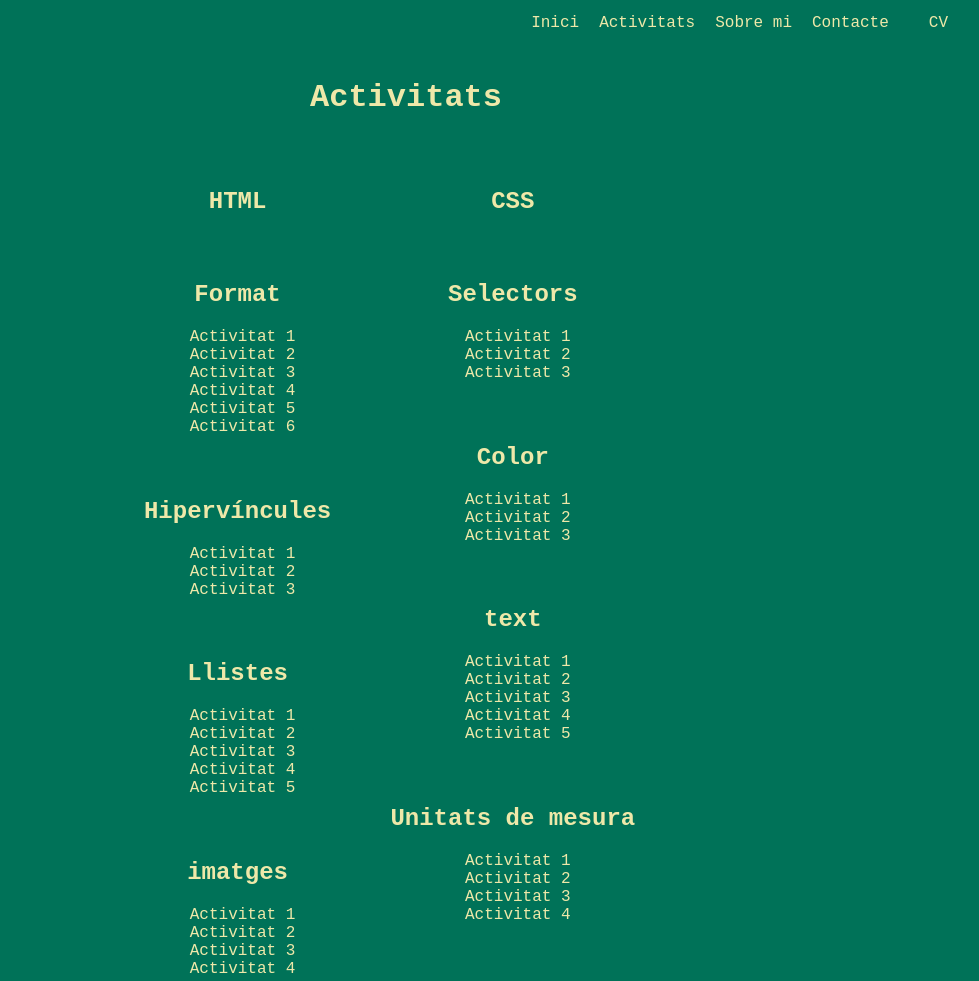
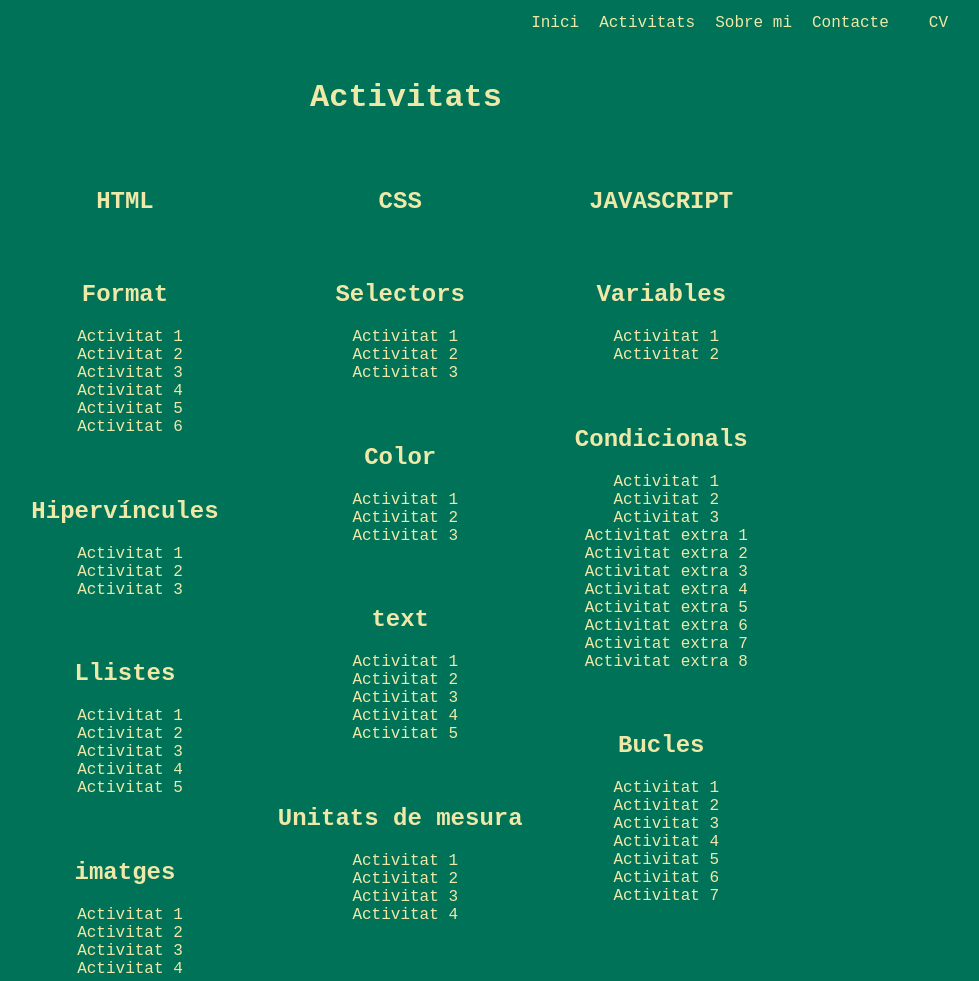
Before and after one commit to Rehan16177/paginawebrehan, a plain HTML site: page porfoli/portafoli.html in a window 1280 px wide. Shown: the top 981 px of the page, without its empty margins (254-1233 px from the left). Drawn offline with Linux system fonts and the light colour scheme.

Commit message:
Canvis en porfoli

```diff
--- a/porfoli/portafoli.html
+++ b/porfoli/portafoli.html
@@ -122,8 +122,10 @@
             </nav>
         </section>
 
+        <div class="contenidor">
+    <div class="contenidor-activitats">
         <section class="css">
-            <h1 class="titols-principals">CSS</h1>
+                  <h1 class="titols-principals">CSS</h1>
 
             <nav class="nav-">
                 <ul class="ul-">
@@ -198,12 +200,12 @@
                     <li class="boto-"><a class="a-" href="../BF2/E14/a3.html">Activitat 3</a></li>
                     <li class="boto-"><a class="a-" href="../BF2/E14/a4.html">Activitat 4</a></li>
                 </ul>
-            </nav>
+                 </nav>
+        </section>
 
-            <section class="css">
-                <h2 class="titols-principals">JAVASCRIPT</h2>
-
-                <nav class="nav-">
+         <section class="js">
+            <h2 class="titols-principals">JAVASCRIPT</h2>
+            <nav class="nav-">
                     <ul class="ul-">
                         <h2>Variables</h2>
                         <li class="boto-"><a class="a-" href="../BF3/E1/a1.html">Activitat 1</a></li>
@@ -242,9 +244,12 @@
                     </ul>
                 </nav>
 
+                    </section>
+                </div>
+                </div>
 
 
 
-    </body>
+            </body>
 
 </html>
```
Also changed, not shown: porfoli/css/Portafoli.css (line endings or trailing spaces).
